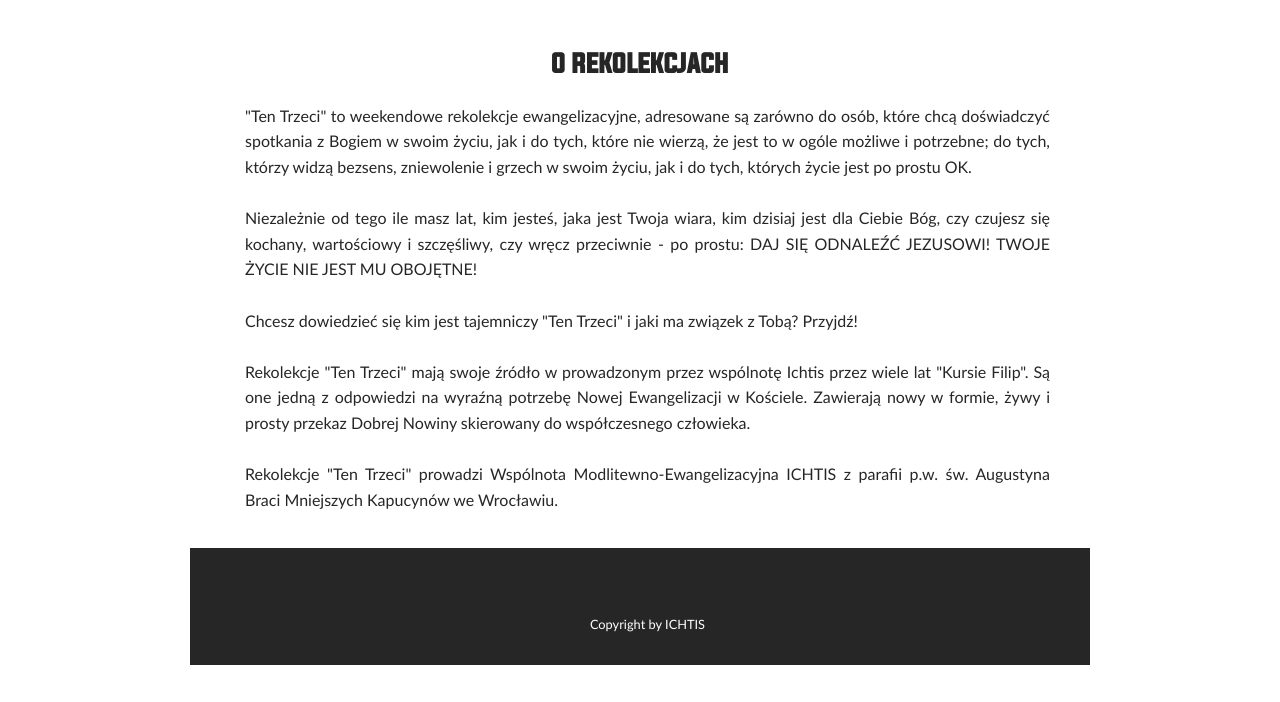
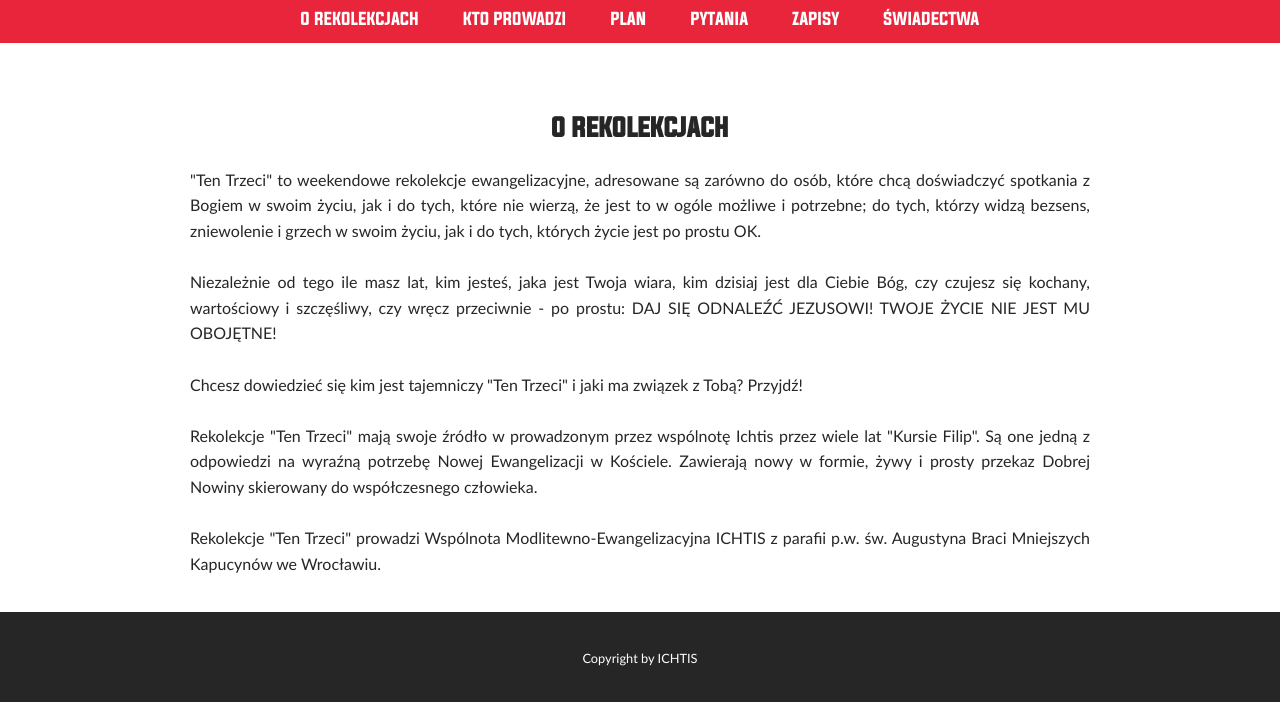
Before and after one commit to lechP/tentrzeci, a plain HTML site: page src/index.html in a window 1280 px wide. Shown: the part 388-1090 px from the top of the page. Before the commit the page ends 1053 px from the top, so only its background shows below. Drawn offline with nearby package versions, Linux system fonts and the light colour scheme.

Commit message:
zmiana logo i favicon, dalsze dopasowanie stylów

```diff
--- a/src/aran.css
+++ b/src/aran.css
@@ -9,7 +9,7 @@
 }
 
 body {
-    width: 900px;
+    width: auto;
     margin: 0 auto;
     padding: 0;
     font-family: Lato, sans-serif;
@@ -18,10 +18,17 @@ body {
     text-align: justify;
 }
 
+#content {
+    width: 900px;
+    padding: 10px 0 10px 0;
+    margin: 0 auto;
+    line-height: 1.6em;
+}
+
 p {
     margin-top: 0;
     margin-bottom: 0;
-    padding: 0 0 1.6em 15px;
+    padding: 0 0 1.6em 0;
 }
 
 ul {
@@ -77,7 +84,7 @@ table {
     border: 0;
     padding: 15px;
     text-align: center;
-    background: red;
+    background: #e8253b;
 }
 
 #menu a {
@@ -91,17 +98,10 @@ table {
     font-weight: normal;
 }
 
-#content {
-    clear: left;
-    padding: 10px 0 10px 0;
-    margin: 0 40px 0 40px;
-    line-height: 1.6em;
-}
-
 #footer {
     clear: left;
     background: #262626;
-    padding: 50px 0 10px 0;
+    padding: 20px 0 40px 0;
     line-height: 1.6em;
     text-align: center;
     color: #fff;
--- a/src/templates/header.html
+++ b/src/templates/header.html
@@ -1,4 +1,4 @@
-<div style="text-align: center;"><img id="logo" src="images/logo.jpg" alt="rekolekcje 'Ten Trzeci'"/></div>
+<div style="text-align: center;"><img id="logo" src="images/tentrzeci_header.jpg" alt="rekolekcje 'Ten Trzeci'"/></div>
 
 <div id="menu">
     <a href="#" title="O REKOLEKCJACH" onclick="loadContent('o_rekolekcjach')"> O REKOLEKCJACH </a>
```
Also changed, not shown: src/images/favicon.ico, src/images/logo-original.jpg (deleted), src/images/logo.jpg (deleted), src/images/plakat_do netu.jpg (deleted), src/images/tentrzeci_header.jpg (added).
